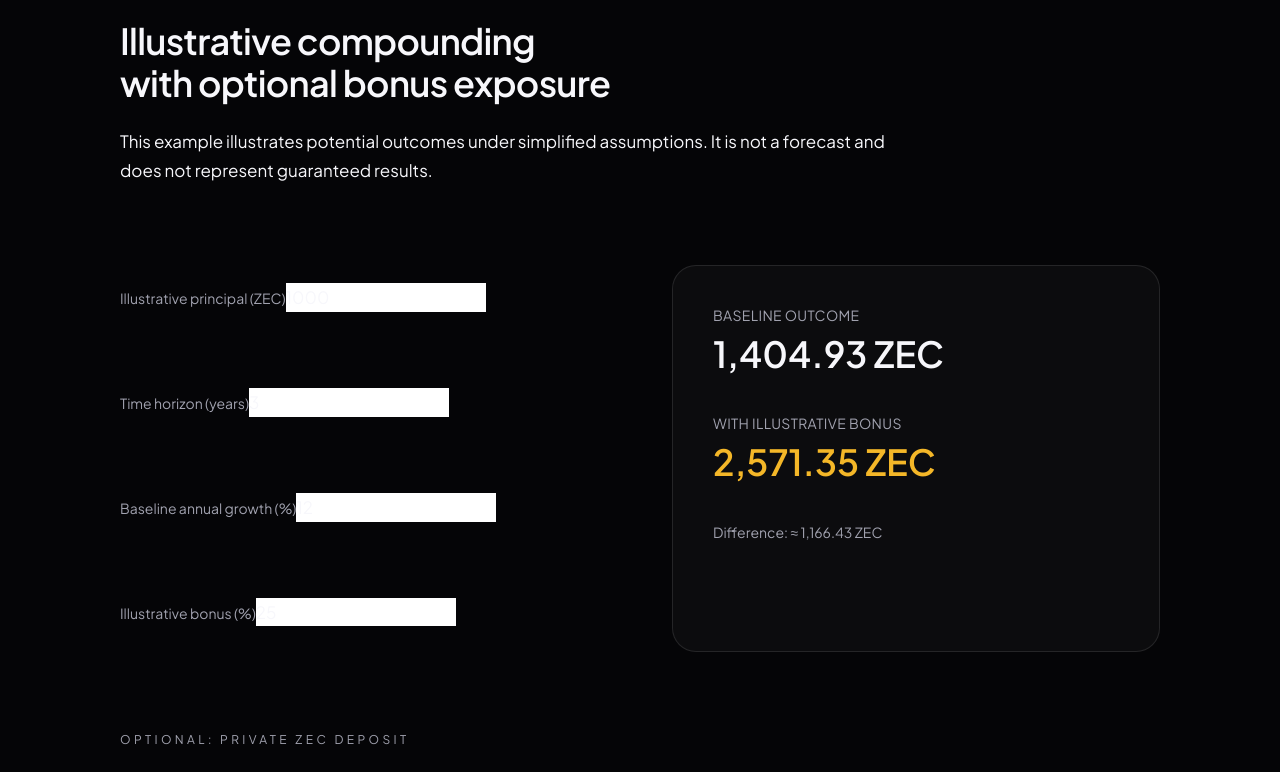
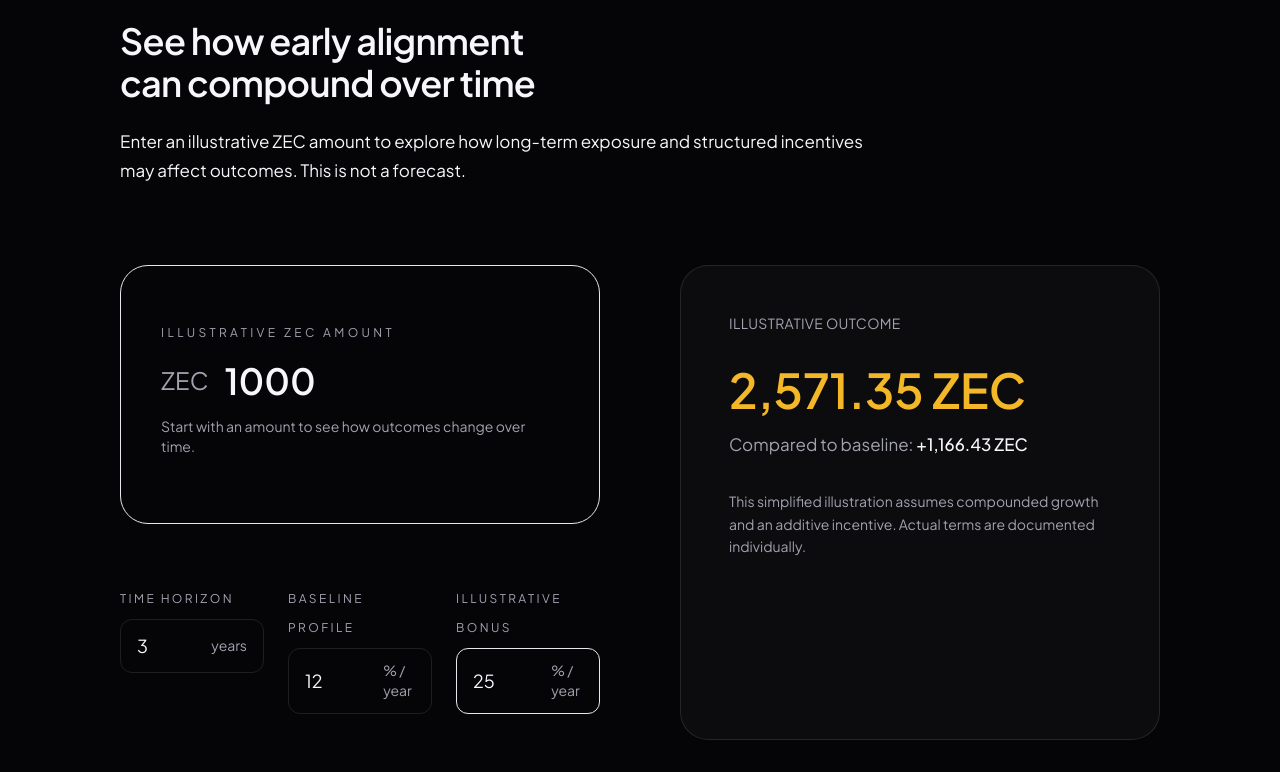
Before and after one commit to Gatsby01k/zcv-land, a Next.js app: page / in a window 1280 px wide. Shown: the part 2600-3372 px from the top of the page. Built offline with nearby package versions, Linux system fonts and the light colour scheme.

Commit message:
Update CalculatorSection.tsx

```diff
--- a/components/sections/CalculatorSection.tsx
+++ b/components/sections/CalculatorSection.tsx
@@ -95,87 +95,98 @@ export default function CalculatorSection() {
             Illustration
           </p>
           <h2 className="text-balance">
-            Illustrative compounding with optional bonus exposure
+            See how early alignment can compound over time
           </h2>
           <p className="text-zv-text">
-            This example illustrates potential outcomes under simplified
-            assumptions. It is not a forecast and does not represent guaranteed
-            results.
+            Enter an illustrative ZEC amount to explore how long-term exposure
+            and structured incentives may affect outcomes. This is not a
+            forecast.
           </p>
         </header>
 
-        <div className="grid gap-16 lg:grid-cols-2">
-          {/* Inputs */}
-          <div className="space-y-8">
-            <Field label="Illustrative principal (ZEC)">
+        {/* ================== CALCULATOR ================== */}
+        <div className="grid gap-20 lg:grid-cols-2">
+          {/* LEFT */}
+          <div>
+            {/* HERO INPUT */}
+            <div className="rounded-3xl border border-zv-gold/40 bg-zv-bg-card/90 p-10">
+              <label className="block space-y-4">
+                <span className="text-xs uppercase tracking-[0.28em] text-zv-muted">
+                  Illustrative ZEC amount
+                </span>
+
+                <div className="flex items-center gap-4">
+                  <span className="text-2xl text-zv-muted">ZEC</span>
                   <input
                     value={principal}
                     onChange={(e) => setPrincipal(e.target.value)}
-                className="field"
+                    placeholder="1000"
+                    className="w-full bg-transparent text-4xl font-semibold text-zv-text outline-none placeholder:text-zv-muted/40"
                   />
-            </Field>
-
-            <Field label="Time horizon (years)">
-              <input
-                value={years}
-                onChange={(e) => setYears(e.target.value)}
-                className="field"
-              />
-            </Field>
-
-            <Field label="Baseline annual growth (%)">
-              <input
-                value={baseline}
-                onChange={(e) => setBaseline(e.target.value)}
-                className="field"
-              />
-            </Field>
-
-            <Field label="Illustrative bonus (%)">
-              <input
-                value={bonus}
-                onChange={(e) => setBonus(e.target.value)}
-                className="field border-zv-gold/40"
-              />
-            </Field>
                 </div>
 
-          {/* Results */}
-          <div className="rounded-2xl border border-white/10 bg-white/[0.03] p-10">
-            <div className="space-y-10">
-              <div>
-                <p className="text-sm uppercase tracking-wide text-zv-muted">
-                  Baseline outcome
+                <p className="text-sm text-zv-muted">
+                  Start with an amount to see how outcomes change over time.
                 </p>
-                <div className="mt-2 text-4xl font-semibold">
-                  {fmt(result.baseValue)} ZEC
+              </label>
+            </div>
+
+            {/* ASSUMPTIONS */}
+            <div className="mt-12 grid gap-6 md:grid-cols-3">
+              <Assumption
+                label="Time horizon"
+                suffix="years"
+                value={years}
+                onChange={setYears}
+              />
+              <Assumption
+                label="Baseline profile"
+                suffix="% / year"
+                value={baseline}
+                onChange={setBaseline}
+              />
+              <Assumption
+                label="Illustrative bonus"
+                suffix="% / year"
+                value={bonus}
+                onChange={setBonus}
+                accent
+              />
             </div>
           </div>
 
-              <div>
+          {/* RIGHT — RESULT */}
+          <div className="rounded-3xl border border-white/10 bg-white/[0.03] p-12">
             <p className="text-sm uppercase tracking-wide text-zv-muted">
-                  With illustrative bonus
+              Illustrative outcome
             </p>
-                <div className="mt-2 text-4xl font-semibold text-zv-gold">
+
+            <div className="mt-8 text-5xl font-semibold text-zv-gold">
               {fmt(result.bonusValue)} ZEC
+            </div>
+
+            <p className="mt-4 text-zv-muted">
+              Compared to baseline:&nbsp;
+              <span className="text-zv-text font-medium">
+                +{fmt(result.diff)} ZEC
+              </span>
+            </p>
+
+            <p className="mt-8 text-sm leading-relaxed text-zv-muted">
+              This simplified illustration assumes compounded growth and an
+              additive incentive. Actual terms are documented individually.
+            </p>
           </div>
         </div>
 
-              <p className="text-sm leading-relaxed text-zv-muted">
-                Difference: ≈ {fmt(result.diff)} ZEC
-              </p>
-            </div>
-          </div>
-        </div>
-
-        {/* Optional deposit */}
-        <div className="mt-20 max-w-4xl">
-          <p className="mb-6 text-xs uppercase tracking-[0.28em] text-zv-muted">
-            Optional: private ZEC deposit
+        {/* ================== DEPOSIT ================== */}
+        <div className="mt-24 max-w-4xl">
+          <p className="mb-6 text-zv-text">
+            If this structure aligns with your objectives, participation is
+            completed via a private ZEC transfer to a shielded address.
           </p>
 
           <div className="rounded-2xl border border-white/10 bg-white/[0.02] p-8 space-y-6">
-            {/* Address */}
             <Row
               label="Shielded deposit address"
               value={ZEC_ADDRESS}
@@ -184,7 +195,6 @@ export default function CalculatorSection() {
               onCopy={() => copy(ZEC_ADDRESS, setAddrCopied)}
             />
 
-            {/* Memo */}
             <Row
               label="Memo (required)"
               value={memo}
@@ -194,7 +204,6 @@ export default function CalculatorSection() {
               onCopy={() => copy(memo, setMemoCopied)}
             />
 
-            {/* Status */}
             <div className="flex justify-between text-sm">
               <span className="text-zv-muted">Status</span>
               <span>
@@ -209,7 +218,7 @@ export default function CalculatorSection() {
 
             {received !== null && (
               <p className="text-sm text-zv-muted">
-                Received:{" "}
+                Received:&nbsp;
                 <span className="text-zv-text">{received} ZEC</span>
               </p>
             )}
@@ -222,17 +231,36 @@ export default function CalculatorSection() {
 
 /* ================== UI HELPERS ================== */
 
-function Field({
+function Assumption({
   label,
-  children,
+  value,
+  onChange,
+  suffix,
+  accent,
 }: {
   label: string;
-  children: React.ReactNode;
+  value: string;
+  onChange: (v: string) => void;
+  suffix: string;
+  accent?: boolean;
 }) {
   return (
     <label className="block space-y-2">
-      <span className="text-sm text-zv-muted">{label}</span>
-      {children}
+      <span className="text-xs uppercase tracking-[0.2em] text-zv-muted">
+        {label}
+      </span>
+      <div
+        className={`flex items-center gap-3 rounded-xl border px-4 py-3 ${
+          accent ? "border-zv-gold/40" : "border-white/10"
+        }`}
+      >
+        <input
+          value={value}
+          onChange={(e) => onChange(e.target.value)}
+          className="w-full bg-transparent text-lg text-zv-text outline-none"
+        />
+        <span className="text-sm text-zv-muted">{suffix}</span>
+      </div>
     </label>
   );
 }
```
Lines whose indentation alone changed are shown as unchanged.
